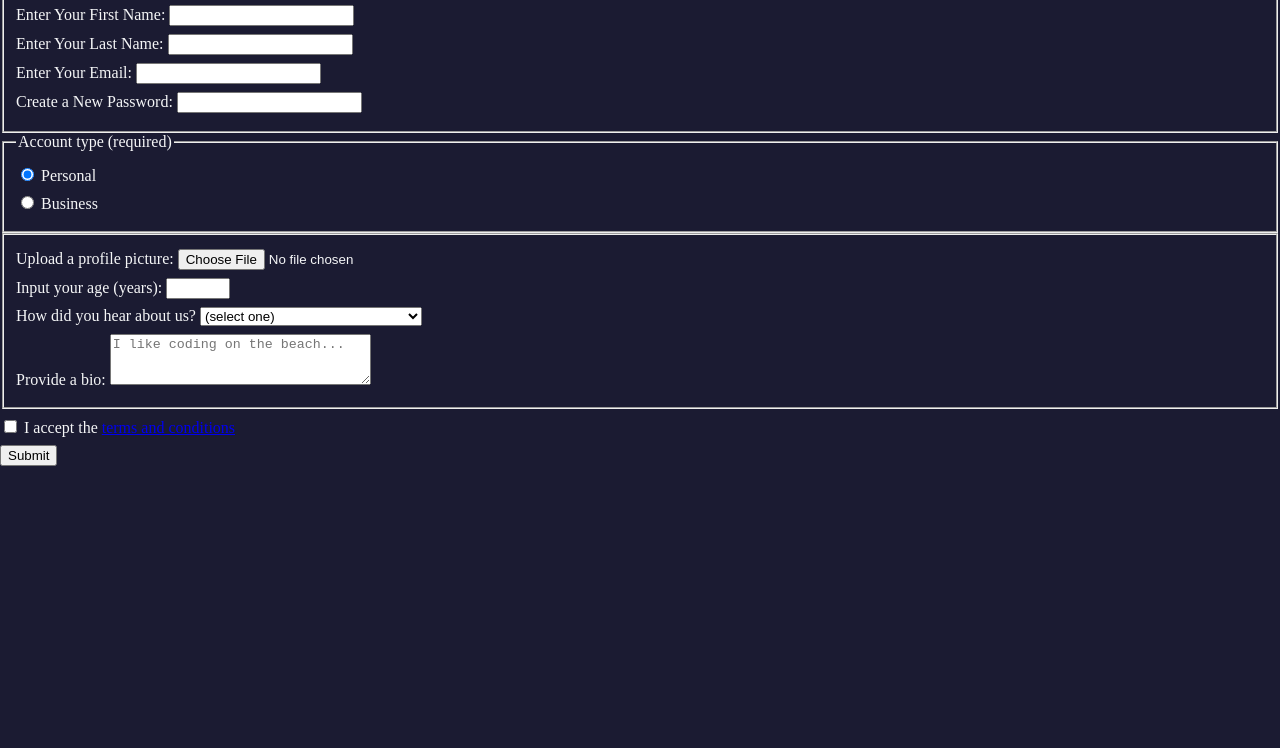
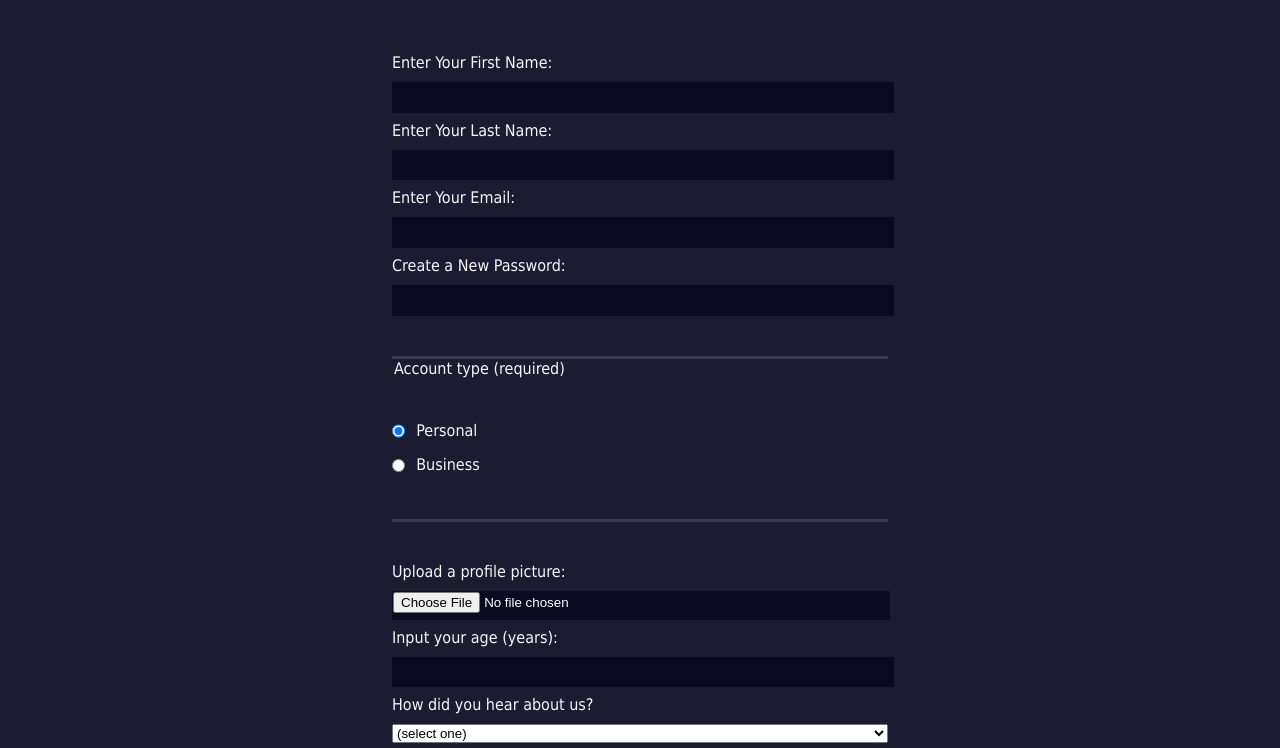
Before and after one commit to jasonenkristo123/RoadToFE, a plain HTML site: page project3/index.html in a window 1280 px wide. Shown: the part 124-872 px from the top of the page. Before the commit the page ends 821 px from the top, so only its background shows below. Drawn offline with Linux system fonts and the light colour scheme.

Commit message:
add background and styling

```diff
--- a/project3/styles.css
+++ b/project3/styles.css
@@ -4,10 +4,53 @@ body {
   margin: 0;
   background-color: #1b1b32;
   color: #f5f6f7;
+  font-family: Tahoma;
+  font-size: 16px;
+}
 
+h1, p {
+  margin: 1em auto;
+  text-align: center;
+}
+
+form {
+  width: 60vw;
+  max-width: 500px;
+  min-width: 300px;
+  margin: 0 auto;
+}
+
+fieldset {
+  border: none;
+  padding: 2rem 0;
+  border-bottom: 3px solid #3b3b4f;
+}
+
+fieldset:last-of-type {
+  border-bottom: none;
 }
 
 label {
   display: block;
   margin: 0.5rem 0;
 }
+
+input,
+textarea,
+select {
+  margin: 10px 0 0 0;
+  width: 100%;
+}
+
+input, textarea {
+  background-color: #0a0a23;
+  border: 1px solid #0a0a23;
+  color: #ffffff;
+  min-height: 2em;
+}
+
+.inline {
+  width: unset;
+  margin: 0 0.5em 0 0;
+  vertical-align: middle;
+}
```
